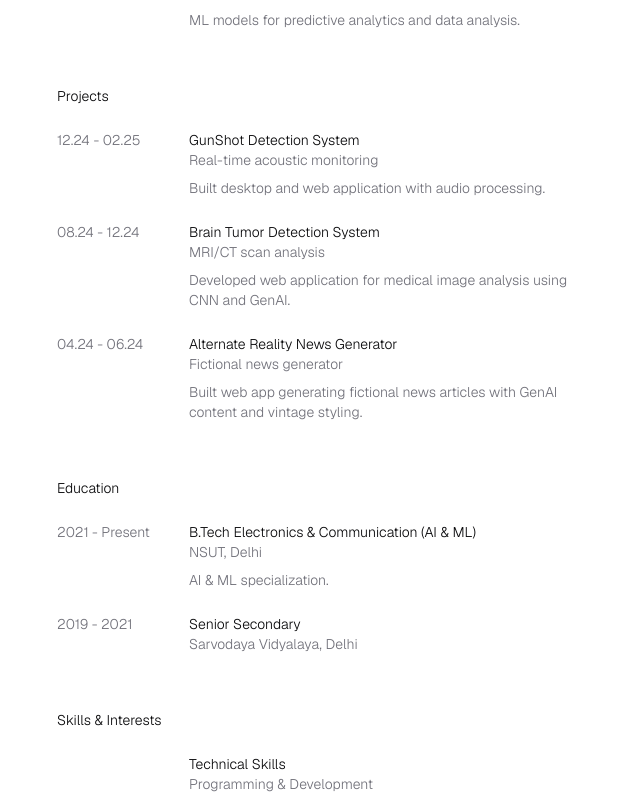
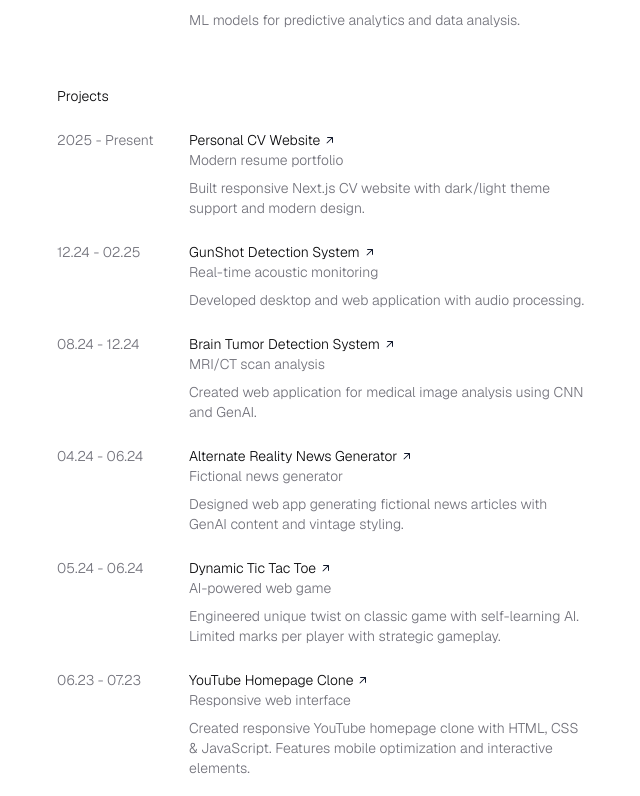
Before and after one commit to heyadrsh/resume-card, a Next.js app: page / in a window 1280 px wide. Shown: the part 464-1260 px from the top of the page, without its empty margins (319-959 px from the left). Built offline with nearby package versions, Linux system fonts and the light colour scheme.

Commit message:
Add clickable project links and new CV website project

```diff
--- a/components/profile.tsx
+++ b/components/profile.tsx
@@ -12,7 +12,31 @@ export const Profile: React.FC<ProfileDataProps> = ({ title, items }) => {
                 {item.date}
               </div>
               <div className='flex flex-1 flex-col'>
-                <h4>{item.title}</h4>
+                {item.href ? (
+                  <a
+                    href={item.href}
+                    target='_blank'
+                    rel='noopener noreferrer'
+                    className='inline-flex items-center hover:underline'
+                  >
+                    <h4>{item.title}</h4>
+                    <svg
+                      width='12'
+                      height='12'
+                      viewBox='0 0 12 12'
+                      fill='none'
+                      xmlns='http://www.w3.org/2000/svg'
+                      className='ml-1'
+                    >
+                      <path
+                        d='M3.5 3C3.22386 3 3 3.22386 3 3.5C3 3.77614 3.22386 4 3.5 4V3ZM8.5 3.5H9C9 3.22386 8.77614 3 8.5 3V3.5ZM8 8.5C8 8.77614 8.22386 9 8.5 9C8.77614 9 9 8.77614 9 8.5H8ZM2.64645 8.64645C2.45118 8.84171 2.45118 9.15829 2.64645 9.35355C2.84171 9.54882 3.15829 9.54882 3.35355 9.35355L2.64645 8.64645ZM3.5 4H8.5V3H3.5V4ZM8 3.5V8.5H9V3.5H8ZM8.14645 3.14645L2.64645 8.64645L3.35355 9.35355L8.85355 3.85355L8.14645 3.14645Z'
+                        className='fill-current text-slate-900 dark:text-slate-100'
+                      ></path>
+                    </svg>
+                  </a>
+                ) : (
+                  <h4>{item.title}</h4>
+                )}
                 <p className='text-muted-foreground'>{item.subTitle}</p>
                 {item.description ? (
                   <p className='text-muted-foreground mt-2'>
--- a/data/profile.ts
+++ b/data/profile.ts
@@ -5,6 +5,7 @@ export type ProfileDataProps = {
     subTitle: string
     date: string
     description: string
+    href?: string
   }[]
 }
 
@@ -30,22 +31,46 @@ export const profileData = [
     title: 'Projects',
     items: [
       {
+        title: 'Personal CV Website',
+        subTitle: 'Modern resume portfolio',
+        date: '2025 - Present',
+        description: 'Built responsive Next.js CV website with dark/light theme support and modern design.',
+        href: 'https://resume.heyadrsh.tech',
+      },
+      {
         title: 'GunShot Detection System',
         subTitle: 'Real-time acoustic monitoring',
         date: '12.24 - 02.25',
-        description: 'Built desktop and web application with audio processing.',
+        description: 'Developed desktop and web application with audio processing.',
+        href: 'https://github.com/heyadrsh/gunshotdetection',
       },
       {
         title: 'Brain Tumor Detection System',
         subTitle: 'MRI/CT scan analysis',
         date: '08.24 - 12.24',
-        description: 'Developed web application for medical image analysis using CNN and GenAI.',
+        description: 'Created web application for medical image analysis using CNN and GenAI.',
+        href: 'https://github.com/heyadrsh/brain-tumor-detection',
       },
       {
         title: 'Alternate Reality News Generator',
         subTitle: 'Fictional news generator',
         date: '04.24 - 06.24',
-        description: 'Built web app generating fictional news articles with GenAI content and vintage styling.',
+        description: 'Designed web app generating fictional news articles with GenAI content and vintage styling.',
+        href: 'https://heyadrsh.github.io/alternate-reality-news-generator/',
+      },
+      {
+        title: 'Dynamic Tic Tac Toe',
+        subTitle: 'AI-powered web game',
+        date: '05.24 - 06.24',
+        description: 'Engineered unique twist on classic game with self-learning AI. Limited marks per player with strategic gameplay.',
+        href: 'https://heyadrsh.github.io/dynamic-tictactoe/',
+      },
+      {
+        title: 'YouTube Homepage Clone',
+        subTitle: 'Responsive web interface',
+        date: '06.23 - 07.23',
+        description: 'Created responsive YouTube homepage clone with HTML, CSS & JavaScript. Features mobile optimization and interactive elements.',
+        href: 'https://heyadrsh.github.io/youtube-homepage-clone/',
       },
     ],
   },
```
Also changed, not shown: 1 other file (tests, documents, lock files or other folders).
